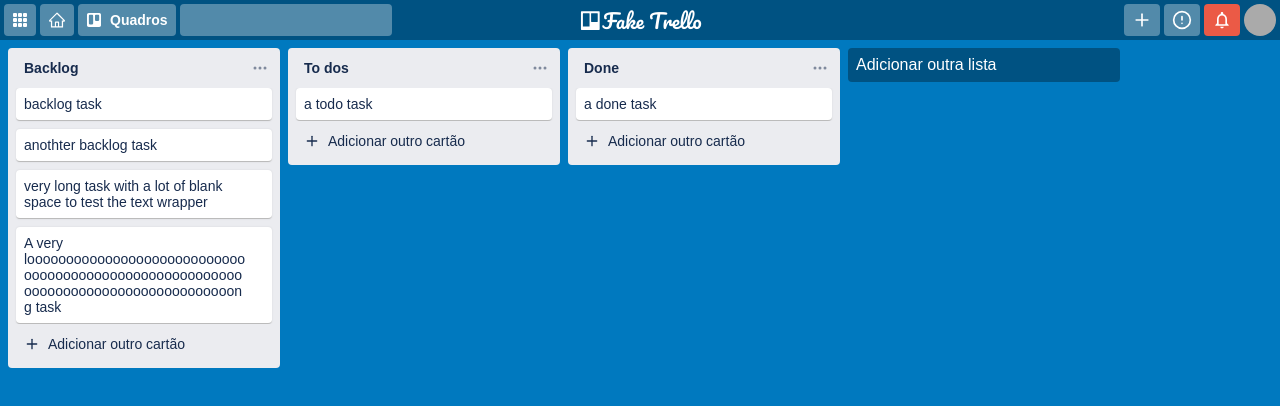
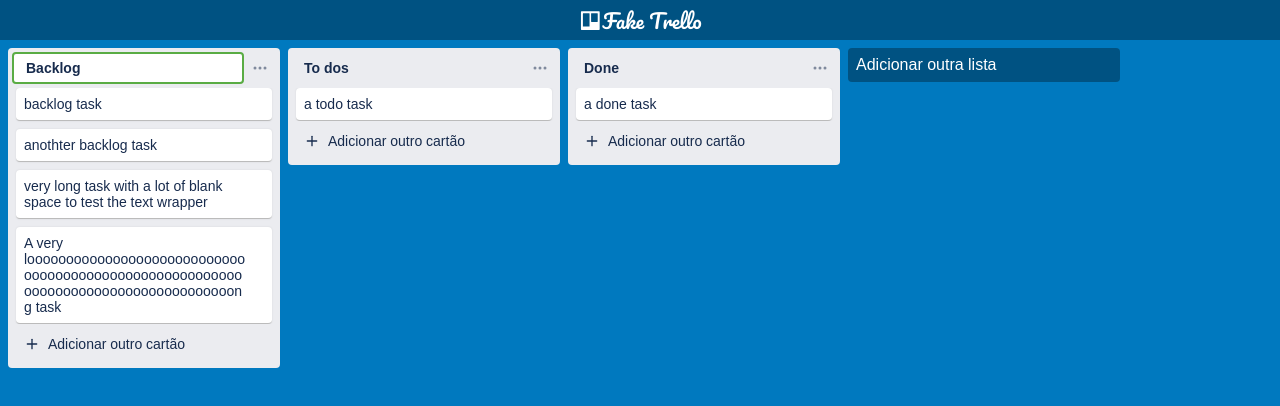
Before and after one commit to cazuzabarberino/fake-trello, a React (Create React App) app: page / in a window 1280 px wide. Both pictures are taken after a click on the element "Backlog". Shown: the top 406 px of the page. Built offline with nearby package versions, Linux system fonts and the light colour scheme.

Commit message:
edit list title

```diff
--- /dev/null
+++ b/src/components/cardlist/cardlistEditTitle/index.tsx
@@ -0,0 +1,69 @@
+import React from "react";
+import styled from "styled-components";
+import useKeyMouseToSaveClose from "../../../hooks/useKeyMouseToSaveClose";
+import useFocusInput from "../../../hooks/useFocusInput";
+import {
+  TaskListContext,
+  TaskListContextValue,
+} from "../../../Contexts/TaskListContext";
+
+interface Props {
+  title: string;
+  close: () => void;
+  listIndex: number;
+}
+
+const CardlistEditTitle = ({ title, close, listIndex }: Props) => {
+  const [input, setInput] = React.useState("");
+
+  const { editListTitle } = React.useContext(
+    TaskListContext
+  ) as TaskListContextValue;
+
+  const save = React.useCallback(() => {
+    if (!input) return;
+    editListTitle(input, listIndex);
+    close();
+  }, [input, close, editListTitle, listIndex]);
+
+  const contentRef = useKeyMouseToSaveClose(save, close);
+  const inputRef = useFocusInput<HTMLInputElement>();
+
+  React.useEffect(() => {
+    setInput(title);
+  }, [title]);
+
+  return (
+    <Container ref={contentRef}>
+      <Input
+        ref={inputRef}
+        value={input}
+        onChange={(e) => setInput(e.target.value)}
+      />
+    </Container>
+  );
+};
+
+const Container = styled.div`
+  top: 4px;
+  left: 0;
+  position: absolute;
+  width: 100%;
+  height: 100%;
+`;
+
+const Input = styled.input`
+  width: calc(100% - 32px);
+  height: calc(100% - 4px);
+  border: none;
+  background: none;
+  padding: 8px 12px;
+  font-size: 14px;
+  font-weight: 700;
+  background: ${({ theme }) => theme.taskColor};
+  border: 2px solid ${({ theme }) => theme.green};
+  border-radius: 4px;
+  color: ${({ theme }) => theme.fontColor};
+`;
+
+export default CardlistEditTitle;
--- a/src/components/cardlist/index.tsx
+++ b/src/components/cardlist/index.tsx
@@ -16,6 +16,7 @@ import {
   TaskContainer,
 } from "./styled";
 import CardlistAction from "./cardlistAction";
+import CardListEdit from "./cardlistEditTitle";
 
 interface Props {
   list: TaskList;
@@ -40,6 +41,7 @@ const CardList = ({
   draggingList,
   moveListHorizontally,
 }: Props) => {
+  const [editing, setEditing] = React.useState(false);
   const contentRef = React.useRef<HTMLDivElement | null>(null);
   const { scrollRef, scrolDown } = useMouseScroll(selfTaskDragging);
   const [addingTask, setAddingTask] = React.useState(false);
@@ -88,7 +90,16 @@ const CardList = ({
           dragging={draggingSelf}
           onMouseDown={handleMouseDown}
         >
-          <p>{list.title}</p>
+          <p onClick={() => setEditing(true)}>
+            {list.title}
+            {editing && (
+              <CardListEdit
+                close={() => setEditing(false)}
+                listIndex={listIndex}
+                title={list.title}
+              />
+            )}
+          </p>
           <div ref={menuBtnRef} onClick={() => setMenuOpen((val) => !val)}>
             <BsThreeDots size={16} />
           </div>
--- a/src/components/cardlist/styled.ts
+++ b/src/components/cardlist/styled.ts
@@ -58,11 +58,11 @@ export const CardHeader = styled.div<draggingProps>`
   cursor: ${({ selfTaskDragging }) =>
     selfTaskDragging ? "inherit" : "pointer"};
   padding-top: 4px;
-
+  position: relative;
   display: grid;
   grid-template-columns: 1fr auto;
 
-  div {
+  & > div {
     height: 32px;
     width: 32px;
     /* border: 2px solid red; */
@@ -78,11 +78,14 @@ export const CardHeader = styled.div<draggingProps>`
   }
 
   p {
-    /* border: 2px solid blue; */
+    width: 100%;
     display: flex;
     align-items: center;
     padding-left: 12px;
     font-weight: 700;
+    text-overflow: ellipsis;
+    overflow: hidden;
+    white-space: nowrap;
   }
 `;
 
--- a/src/components/header/index.tsx
+++ b/src/components/header/index.tsx
@@ -1,25 +1,14 @@
 import React from "react";
+import { DiTrello } from "react-icons/di";
+import { Container, HeaderTitle } from "./styles";
 
-import { BsFillGrid3X3GapFill } from "react-icons/bs";
-import { AiOutlineHome } from "react-icons/ai";
-import { FaTrello } from "react-icons/fa";
-import { FiAlertCircle, FiPlus } from "react-icons/fi";
-import { DiTrello } from "react-icons/di";
-import { MdNotificationsNone } from "react-icons/md";
-import {
-  Container,
-  HeaderBox,
-  HeaderTitle,
-  HeaderBtnWrapper,
-  HeaderAvatar,
-} from "./styles";
 
 interface Props {}
 
 const Header = (props: Props) => {
   return (
     <Container>
-      <HeaderBtnWrapper>
+      {/* <HeaderBtnWrapper>
         <HeaderBox as="button">
           <BsFillGrid3X3GapFill size={16} color="white" />
         </HeaderBox>
@@ -31,12 +20,12 @@ const Header = (props: Props) => {
           <p>Quadros</p>
         </HeaderBox>
         <HeaderBox as="input" />
-      </HeaderBtnWrapper>
+      </HeaderBtnWrapper> */}
       <HeaderTitle>
         <DiTrello size={24} />
         Fake Trello
       </HeaderTitle>
-      <HeaderBtnWrapper right>
+      {/* <HeaderBtnWrapper right>
         <HeaderBox as="button">
           <FiPlus size={20} color="white" />
         </HeaderBox>
@@ -47,7 +36,7 @@ const Header = (props: Props) => {
           <MdNotificationsNone size={20} color="white" />
         </HeaderBox>
         <HeaderAvatar />
-      </HeaderBtnWrapper>
+      </HeaderBtnWrapper> */}
     </Container>
   );
 };
```
